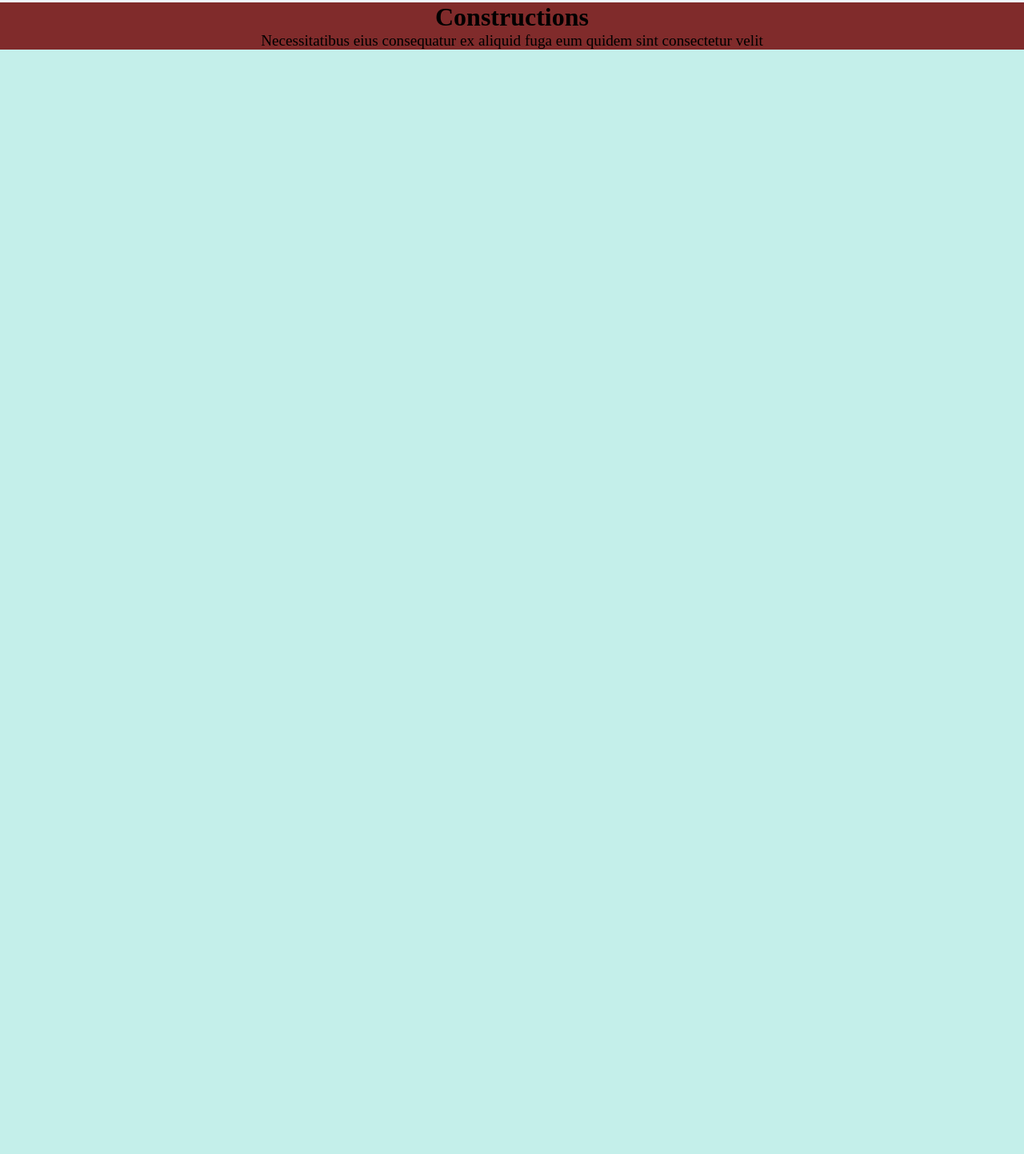
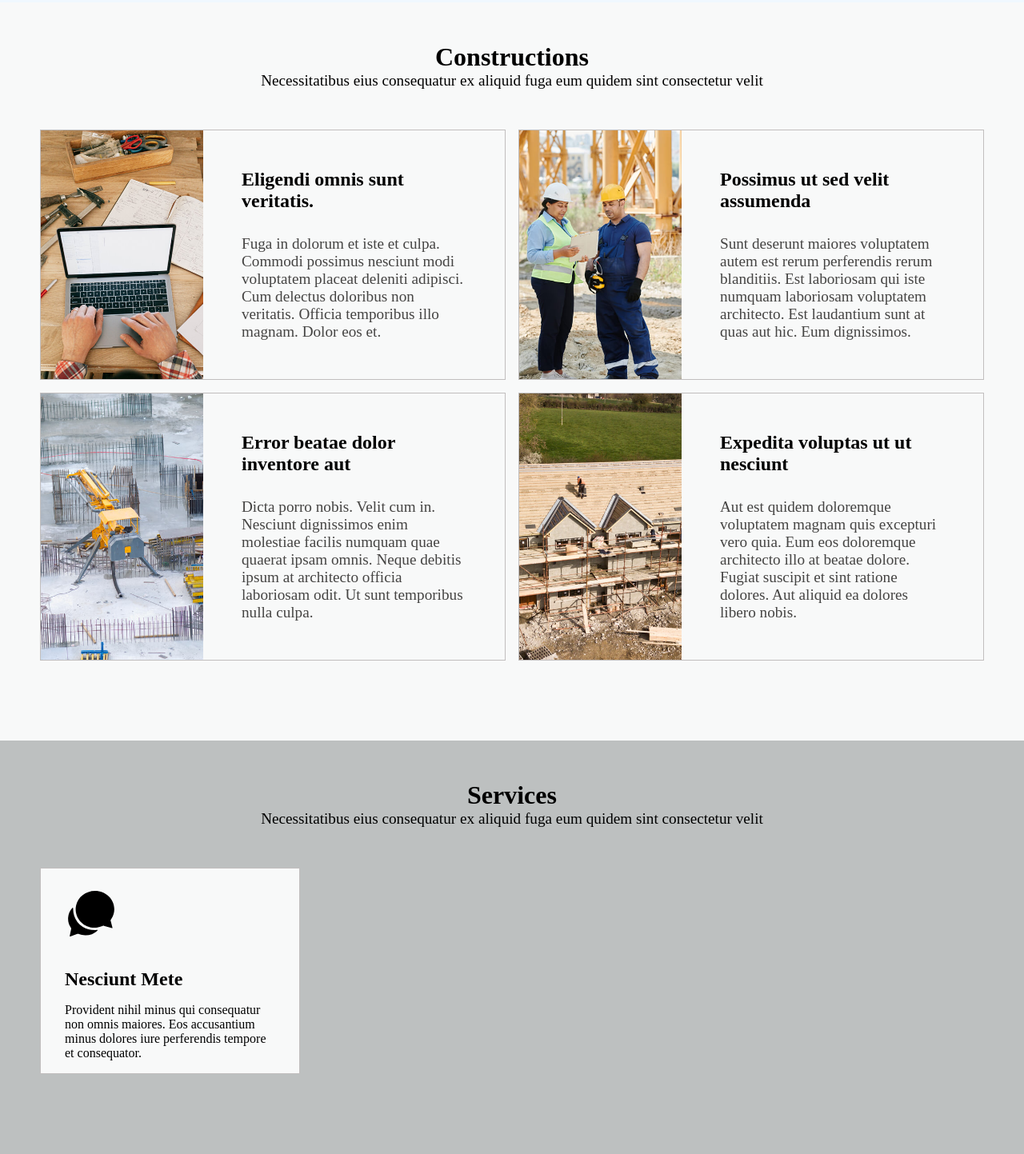
Before and after one commit to KelvinEdem/BOOTSTRAPMADE, a plain HTML site: page index.html in a window 1280 px wide. Shown: the part 1366-2809 px from the top of the page at 80% size. Before the commit the page ends 1428 px from the top, so only its background shows below. Drawn offline with Linux system fonts and the light colour scheme.

Commit message:
Construction section and service section

```diff
--- a/index.css
+++ b/index.css
@@ -193,10 +193,12 @@ header {
 }
 
 .construction-feature{
-    background-color: #802b2b;
+    background-color: #f8f9f9;
+    padding-block: 50px;
+    padding-inline: 50px;
 }
 
-.UpConstruction{
+.UpConstruction, .UpServices{
     text-align: center;
     justify-content: center;
 
@@ -207,3 +209,158 @@ header {
         font-size: 1.2rem;
     }
 }
+
+.construction-images{
+    display: grid;
+    grid-template-columns: 1fr 1fr;
+    gap: 1rem;
+    margin-block: 50px;
+}
+
+.construction-image1, .construction-image2, .construction-image3, .construction-image4 {
+    display: flex;
+    max-width: 100%;
+    background-color: #f8f9f9;
+    border: 1px solid rgb(193, 190, 190);
+
+    /* height: 100vh; */
+
+    img{
+        width: 35%;
+        /* padding-block: 5rem; */
+        /* margin-left: 5rem; */
+        height: 100%;
+        object-fit: cover;
+    }
+
+    hgroup{
+        padding: 3rem;
+    }
+
+    h1{
+        /* padding-top: 7rem; */
+        /* margin-left: 2.5rem; */
+    }
+
+    p{
+        /* margin-left: 2.5rem;
+        padding-block: 1rem; */
+        color: rgb(69, 68, 67);
+        font-size: 1.2rem;
+        margin-top: 1.8rem;
+    }
+}
+
+/* .construction-image2{
+    display: flex;
+    max-width: 45%;
+    background-color: antiquewhite;
+    border: 1px solid;
+    margin-top: 70px;
+
+    img{
+        width: 35%;
+        height: 50vh;
+    }
+
+    hgroup{
+        padding: 3rem;
+    }
+
+    h1{
+
+    }
+
+    p{
+        color: rgb(69, 68, 67);
+        font-size: 1.2rem;
+        margin-top: 1.8rem;
+    }
+}
+
+.construction-image3{
+    display: flex;
+    max-width: 45%;
+    background-color: antiquewhite;
+    border: 1px solid;
+    margin-top: 70px;
+
+    img{
+        width: 35%;
+        height: 50vh;
+    }
+
+    hgroup{
+        padding: 3rem;
+    }
+
+    h1{
+
+    }
+
+    p{
+        color: rgb(69, 68, 67);
+        font-size: 1.2rem;
+        margin-top: 1.8rem;
+    }
+}
+
+.construction-image4{
+    display: flex;
+    max-width: 45%;
+    background-color: antiquewhite;
+    border: 1px solid;
+    margin-top: 70px;
+
+    img{
+        width: 35%;
+        height: 50vh;
+    }
+
+    hgroup{
+        padding: 3rem;
+    }
+
+    h1{
+
+    }
+
+    p{
+        color: rgb(69, 68, 67);
+        font-size: 1.2rem;
+        margin-top: 1.8rem;
+    }
+} */
+
+.services-feature{
+    background-color: #bdc0c0;
+    padding-block: 50px;
+    padding-inline: 50px;
+}
+
+.service-links{
+    display: grid;
+    grid-template-columns: 1fr 1fr 1fr;
+    gap: 1rem;
+    margin-block: 50px;
+}
+.service-link1{
+    max-width: 85%;
+    background-color: #f8f9f9;
+    border: 1px solid rgb(193, 190, 190);
+    padding-inline: 30px;
+
+    img{
+        max-width: 25%;
+        padding-top: 1.5rem;
+    }
+    hgroup{
+        padding-block: 1rem;
+    }
+    h1{
+        padding-block: 1rem;
+    }
+    p{
+
+    }
+}
--- a/index.html
+++ b/index.html
@@ -69,6 +69,53 @@
             <h1>Constructions</h1>
             <p>Necessitatibus eius consequatur ex aliquid fuga eum quidem sint consectetur velit</p>
         </div>
+
+        <div class="construction-images">
+            <div class="construction-image1">
+                <img src="images\constructions-1.jpg" alt="construction-image1">
+                <hgroup>
+                    <h1>Eligendi omnis sunt veritatis.</h1>
+                    <p>Fuga in dolorum et iste et culpa. Commodi possimus nesciunt modi voluptatem placeat deleniti adipisci. Cum delectus doloribus non veritatis. Officia temporibus illo magnam. Dolor eos et.</p>
+                </hgroup>
+            </div>
+
+            <div class="construction-image2">
+                <img src="images\constructions-2.jpg" alt="">
+                <hgroup>
+                    <h1>Possimus ut sed velit assumenda</h1>
+                    <p>Sunt deserunt maiores voluptatem autem est rerum perferendis rerum blanditiis. Est laboriosam qui iste numquam laboriosam voluptatem architecto. Est laudantium sunt at quas aut hic. Eum dignissimos.</p>
+                </hgroup>
+            </div>
+            <div class="construction-image3">
+                <img src="images\constructions-3.jpg" alt="">
+                <hgroup>
+                    <h1>Error beatae dolor inventore aut</h1>
+                    <p>Dicta porro nobis. Velit cum in. Nesciunt dignissimos enim molestiae facilis numquam quae quaerat ipsam omnis. Neque debitis ipsum at architecto officia laboriosam odit. Ut sunt temporibus nulla culpa.</p>
+                </hgroup>
+            </div>
+            <div class="construction-image4">
+                <img src="images\constructions-4.jpg" alt="">
+                <hgroup>
+                    <h1>Expedita voluptas ut ut nesciunt</h1>
+                    <p>Aut est quidem doloremque voluptatem magnam quis excepturi vero quia. Eum eos doloremque architecto illo at beatae dolore. Fugiat suscipit et sint ratione dolores. Aut aliquid ea dolores libero nobis.</p>
+                </hgroup>
+            </div>
+        </div>
+    </section>
+    <section class="services-feature">
+         <div class="UpServices">
+            <h1>Services</h1>
+            <p>Necessitatibus eius consequatur ex aliquid fuga eum quidem sint consectetur velit</p>
+        </div>
+         <div class="service-links">
+            <div class="service-link1">
+                <img src="images\service-link-1.svg" alt="construction-image1">
+                <hgroup>
+                    <h1>Nesciunt Mete</h1>
+                    <p>Provident nihil minus qui consequatur non omnis maiores. Eos accusantium minus dolores iure perferendis tempore et consequator.</p>
+                </hgroup>
+            </div>
+        </div>
     </section>
 </body>
 </html>
```
Also changed, not shown: images/constructions-1.jpg (added), images/constructions-2.jpg (added), images/constructions-3.jpg (added), images/constructions-4.jpg (added), images/service-link-1.svg (added).
